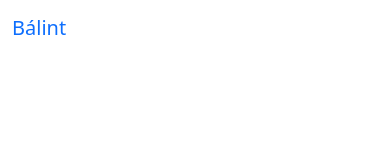
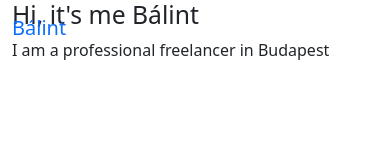
Before and after one commit to B-tronics/portfolio, a plain HTML site: page index.html in a window 390 px wide. Drawn offline with nearby package versions, Linux system fonts and the light colour scheme.

Commit message:
feat(indext.html) create the main banner

```diff
--- a/index.html
+++ b/index.html
@@ -2,29 +2,44 @@
 <html lang="en">
   <head>
     <title>Portfolio Website</title>
-        <meta charset="utf-8">
-        <meta name="viewport" content="width=device-width, initial-scale=1">
+    <meta charset="utf-8" />
+    <meta name="viewport" content="width=device-width, initial-scale=1" />
     <!-- linking css file -->
-        <link rel="stylesheet" href="style.css">
+    <link rel="stylesheet" href="style.css" />
     <!-- bootstrap CDN -->
-        <link href="https://cdn.jsdelivr.net/npm/bootstrap@5.1.3/dist/css/bootstrap.min.css" rel="stylesheet">
+    <link
+      href="https://cdn.jsdelivr.net/npm/bootstrap@5.1.3/dist/css/bootstrap.min.css"
+      rel="stylesheet"
+    />
     <script src="https://cdn.jsdelivr.net/npm/bootstrap@5.1.3/dist/js/bootstrap.bundle.min.js"></script>
     <!-- font awsome -->
-        <script src="https://kit.fontawesome.com/31149d48b0.js" crossorigin="anonymous"></script>
+    <script
+      src="https://kit.fontawesome.com/31149d48b0.js"
+      crossorigin="anonymous"
+    ></script>
   </head>
 
   <body>
     <!-- load javascript after loading all html content -->
     <script src="script/script.js"></script>
+    <!-- navigation -->
     <nav class="navbar navbar-expand-lg fixed-top navbarScroll">
       <div class="container">
         <a class="navbar-brand" href="#">Bálint</a>
-                <button class="navbar-toggler" type="button" data-bs-toggle="collapse" data-bs-target="#navbarSupportedContent" aria-controls="navbarSupportedContent" aria-expanded="false" aria-label="Toggle navigation">
-                    <span class="collapse navbar-collapse" id="navbarSupportedContent"></span>
+        <button
+          class="navbar-toggler"
+          type="button"
+          data-bs-toggle="collapse"
+          data-bs-target="#navbarSupportedContent"
+          aria-controls="navbarSupportedContent"
+          aria-expanded="false"
+          aria-label="Toggle navigation"
+        >
+          <span class="navbar-toggler-icon"></span>
         </button>
         <div class="collapse navbar-collapse" id="navbarSupportedContent">
           <ul class="navbar-nav ms-auto">
-                        <li class="nav-item">
+            <li class="nav-item active">
               <a class="nav-link" href="#home">Home</a>
             </li>
             <li class="nav-item">
@@ -43,5 +58,16 @@
         </div>
       </div>
     </nav>
+    <!-- main banner -->
+    <section class="bgimage" id="home">
+      <div class="container-fluid">
+        <div class="raw">
+          <div class="col-lg-12 col-md-12 col-sm-12 col-xs-12 hero-text">
+            <h2 class="hero_title">Hi, it's me Bálint</h2>
+            <p class="hero_desc">I am a professional freelancer in Budapest</p>
+          </div>
+        </div>
+      </div>
+    </section>
   </body>
 </html>
```
Lines whose indentation alone changed are shown as unchanged.
